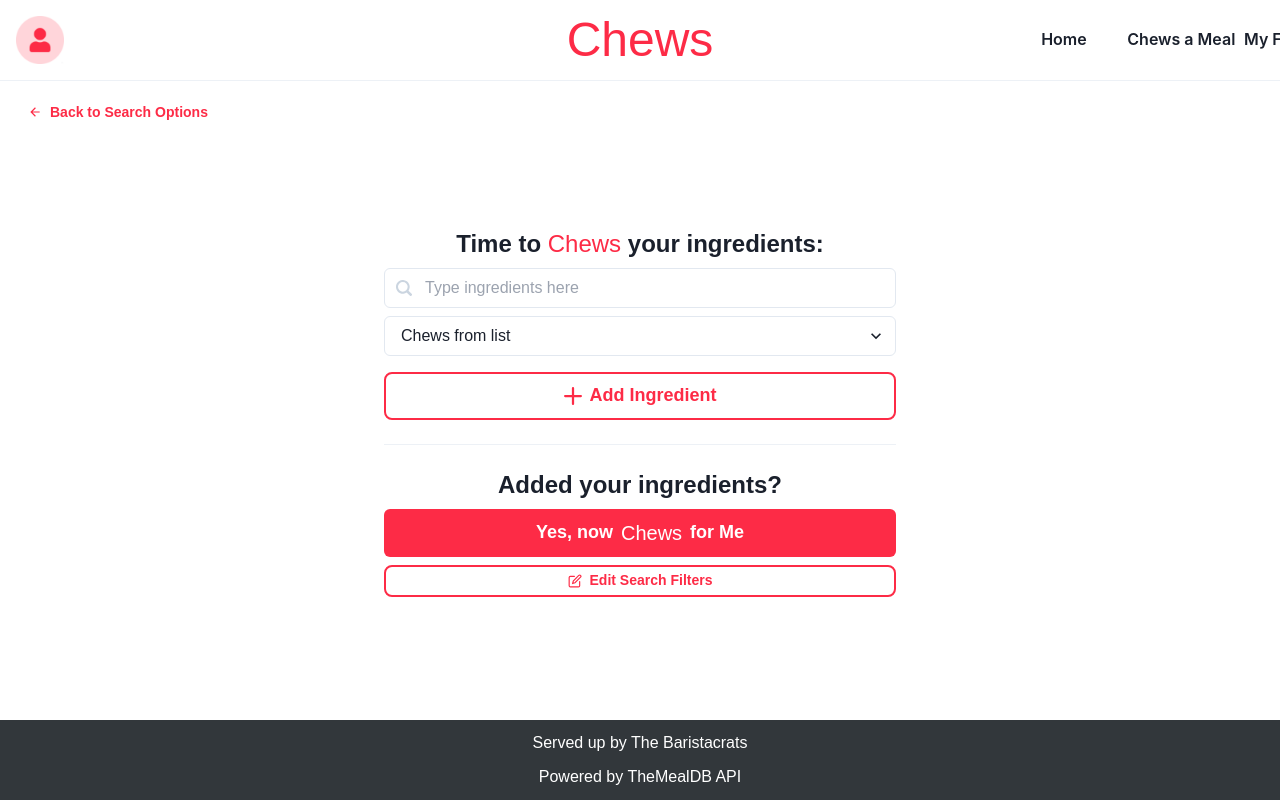
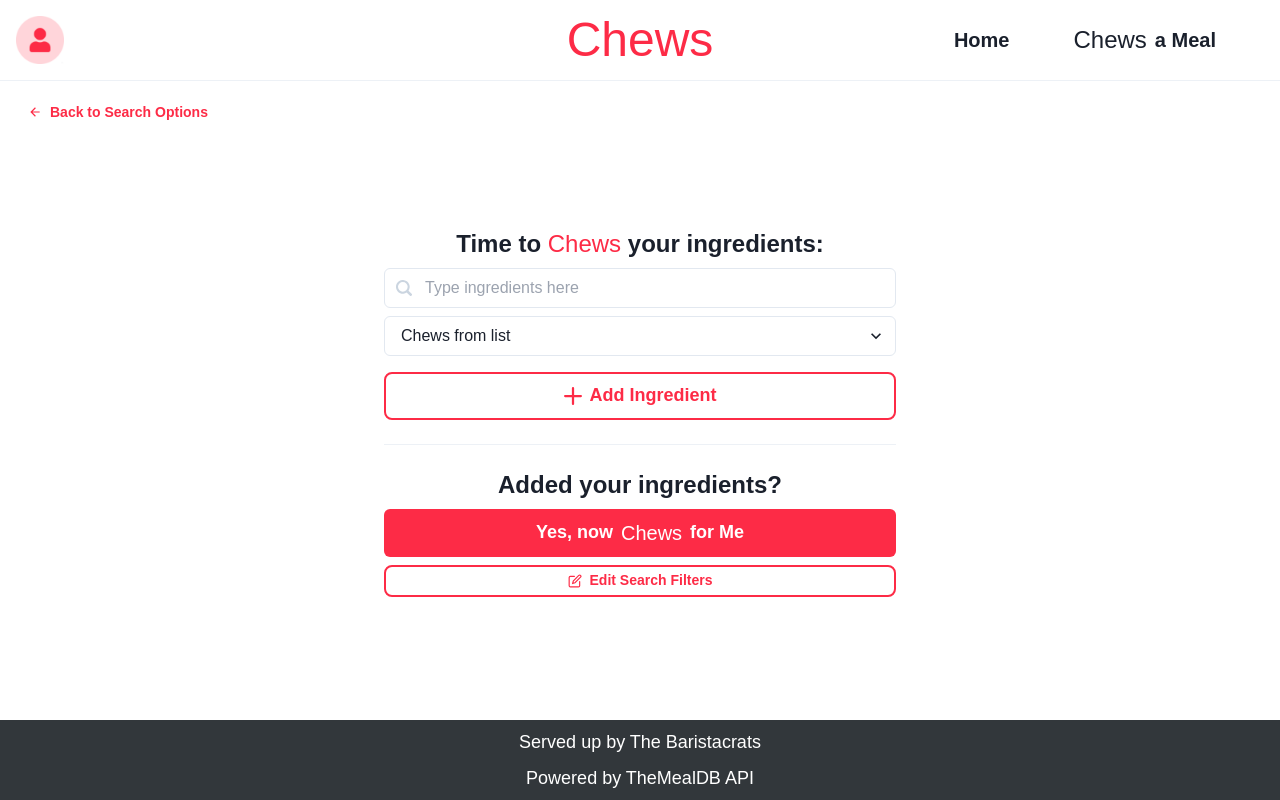
Before and after one commit to simonpartridge86/Chews-App-Frontend, a Next.js app: page /search-ingredients in a window 1280 px wide. Built offline with nearby package versions, Linux system fonts and the light colour scheme; a web font is replaced by a local one.

Commit message:
final front end mvp complete

```diff
--- a/components/Footer.js
+++ b/components/Footer.js
@@ -1,8 +1,15 @@
 export default function Footer() {
   return (
     <div className="flex flex-col justify-evenly items-center bg-dark-color text-light-color h-20 max-h-[10vh] font-nunito">
-      <p>Served up by The Baristacrats</p>
-      <p>Powered by TheMealDB API</p>
+      <p className="text-light-color text-lg font-nunito">
+        Served up by The Baristacrats
+      </p>
+      <p className="text-light-color text-lg font-nunito">
+        Powered by{" "}
+        <a href="https://www.themealdb.com/api.php" target="_blank">
+          TheMealDB API
+        </a>
+      </p>
     </div>
   );
 }
--- a/components/HamburgerMenu.js
+++ b/components/HamburgerMenu.js
@@ -1,152 +1,175 @@
-import { IconButton, Button, Flex, Avatar } from "@chakra-ui/react";
+import { IconButton, Button, Flex, Avatar, background } from "@chakra-ui/react";
 
 import { useState } from "react";
 import { HamburgerIcon, CloseIcon } from "@chakra-ui/icons";
 
 import NextLink from "next/link";
 export default function HamburgerMenu() {
-  const [display, changeDisplay] = useState("none");
+  const [display, setDisplay] = useState("none");
+  const [isBurgerOpen, setIsBurgerOpen] = useState(false);
 
   return (
     <Flex>
       <Flex>
-        {/* Desktop size */}
-        <Flex display={["none", "none", "flex", "flex"]}>
-          <NextLink href="/" passHref>
-            <Button as="a" variant="ghost" aria-label="Home" my={5} w="100%">
+        {/* Desktop view */}
+        <Flex
+          display={["none", "none", "flex", "flex"]}
+          position="fixed"
+          top="0"
+          right="0"
+          flex="row"
+          justifyContent={"flex-end"}
+          alignItems="center"
+          width={"40vw"}
+          height="10vh"
+          gap={"2vh"}
+          mr={"5vh"}
+        >
+          <NextLink href="/home" passHref className="h-[10vh] align-middle">
+            <Button
+              as="a"
+              variant="ghost"
+              aria-label="Home"
+              my={5}
+              size="lg"
+              fontFamily={"brand.main"}
+              fontSize="xl"
+              _hover={{
+                boxShadow: "md",
+                textColor: "brand.light",
+                bgColor: "brand.primary",
+              }}
+            >
               Home
             </Button>
           </NextLink>
 
-          <NextLink href="/meal-options" passHref>
-            <Button as="a" variant="ghost" aria-label="About" my={5} w="100%">
-              <h1>Chews a Meal</h1>
-            </Button>
-          </NextLink>
-
-          <NextLink href="/favourites" passHref>
+          <NextLink href="/meal-select" passHref>
             <Button
               as="a"
               variant="ghost"
-              aria-label="Favourites"
-              my={5}
-              w="100%"
+              aria-label="Chews a Meal"
+              size="lg"
+              fontFamily={"brand.main"}
+              fontSize="xl"
+              _hover={{
+                boxShadow: "md",
+                textColor: "brand.light",
+                bgColor: "brand.primary",
+              }}
+              leftIcon={
+                <span className="font-permanent-marker text-center text-2xl font-normal">
+                  Chews
+                </span>
+              }
             >
-              My Favourites
-            </Button>
-          </NextLink>
-
-          <NextLink href="/profile" passHref>
-            <Button as="a" variant="ghost" aria-label="Profile" my={5} w="100%">
-              My Profile
+              a Meal
             </Button>
           </NextLink>
         </Flex>
 
-        {/* Mobile Size */}
+        {/* Mobile View */}
         <IconButton
           aria-label="Open Menu"
           color={"brand.primary"}
-          bgColor={"#fff"}
+          bgColor={"brand.light"}
           size="lg"
           mr={2}
+          _hover={{
+            bgColor: "brand.primary",
+            color: "brand.light",
+          }}
           icon={<HamburgerIcon w={8} h={8} />}
-          onClick={() => changeDisplay("flex")}
+          onClick={() => {
+            if (!isBurgerOpen) {
+              setDisplay("flex");
+              setIsBurgerOpen(true);
+            } else {
+              setDisplay("none");
+              setIsBurgerOpen(false);
+            }
+          }}
           display={["flex", "flex", "none", "none"]}
         />
       </Flex>
 
-      {/* Mobile Content */}
+      {/* Mobile Dropdown content */}
       <Flex
         bgColor={"brand.primary"}
-        color={"#fff"}
+        color={"brand.light"}
         w="100vw"
         display={display}
+        flex={"column"}
+        justifyContent={"center"}
         zIndex={20}
         h="75vh"
         pos="fixed"
         top="0"
         left="0"
-        z-index={20}
+        pt="10vh"
         overflowY="auto"
         flexDir="column"
       >
-        <Flex justify="flex-end">
-          <IconButton
-            bgColor="brand.primary"
-            color={"#000"}
-            mt={2}
-            mr={2}
-            aria-label="Open Menu"
-            size="xs"
-            icon={
-              <Avatar name="Dan Abrahmov" src="https://bit.ly/dan-abramov" />
-            }
-            onClick={() => changeDisplay("none")}
-          />
-        </Flex>
-
-        <Flex flexDir="column" align="center">
-          <NextLink href="/" passHref>
+        <Flex flexDir="column" align="center" paddingTop={"5vh"}>
+          <NextLink href="/home" passHref>
             <Button
-              onClick={() => changeDisplay("none")}
+              onClick={() => setDisplay("none")}
               as="a"
               variant="ghost"
               aria-label="Home"
-              my={5}
               w="100%"
+              h="10vh"
+              fontFamily={"brand.main"}
+              fontSize="xl"
+              _hover={{
+                fontSize: "3xl",
+                boxShadow: "md",
+              }}
             >
               Home
             </Button>
           </NextLink>
 
-          <NextLink href="/about" passHref>
+          <NextLink href="/meal-select" passHref>
             <Button
-              onClick={() => changeDisplay("none")}
+              onClick={() => setDisplay("none")}
               as="a"
               variant="ghost"
-              aria-label="About"
-              my={5}
+              aria-label="Chews a Meal"
               w="100%"
+              h="10vh"
+              fontFamily={"brand.main"}
+              fontSize="xl"
+              leftIcon={
+                <span className="font-permanent-marker text-center text-2xl text-light-color font-normal">
+                  Chews
+                </span>
+              }
+              _hover={{
+                fontSize: "3xl",
+                boxShadow: "md",
+              }}
             >
-              Chews A Meal
+              a Meal
             </Button>
           </NextLink>
-
-          <NextLink href="/contact" passHref>
-            <Button
-              onClick={() => changeDisplay("none")}
-              as="a"
-              variant="ghost"
-              aria-label="Contact"
-              my={5}
-              w="100%"
-            >
-              My Favourites
-            </Button>
-          </NextLink>
-
-          <NextLink href="/contact" passHref>
-            <Button
-              onClick={() => changeDisplay("none")}
-              as="a"
-              variant="ghost"
-              aria-label="Contact"
-              my={5}
-              w="100%"
-            >
-              My Profile
-            </Button>
-          </NextLink>
-
+          <section className="flex h-[20vh] items-center">
             <IconButton
               bgColor="brand.primary"
               color={"white"}
               aria-label="Open Menu"
               size="lg"
               icon={<CloseIcon />}
-            onClick={() => changeDisplay("none")}
+              _hover={{
+                fontSize: "2xl",
+                boxShadow: "md",
+              }}
+              onClick={() => {
+                setDisplay("none");
+                setIsBurgerOpen(false);
+              }}
             />
+          </section>
         </Flex>
       </Flex>
     </Flex>
--- a/components/NavBar.js
+++ b/components/NavBar.js
@@ -10,7 +10,7 @@ Things to do:
 - Allow dark mode
 */
 
-import { IconButton, Avatar, Flex } from "@chakra-ui/react";
+import { Flex } from "@chakra-ui/react";
 import HamburgerMenu from "./HamburgerMenu";
 import { Divider } from "@chakra-ui/react";
 
@@ -30,6 +30,9 @@ export default function NavBar() {
             <h1
               className="text-center font-permanent-marker text-center
           text-primary-color font-normal text-primary-color text-5xl"
+              onClick={() => {
+                router.push("/home");
+              }}
             >
               Chews
             </h1>
--- a/pages/404.js
+++ b/pages/404.js
@@ -24,7 +24,7 @@ export default function Custom404() {
           colorMode="dark"
           onClick={() => {
             router.push({
-              pathname: "/",
+              pathname: "/home",
             });
           }}
         />
--- a/pages/home.js
+++ b/pages/home.js
@@ -22,17 +22,19 @@ export default function Home() {
         </span>
         " your next meal for you!
       </h2>
+      <section className="w-[75vw] max-w-lg">
         <MainButton
           buttonText="Get Started"
           buttonSize="lg"
           colorMode="dark"
-        buttonWidth="80%"
+          buttonWidth="100%"
           onClick={() => {
             router.push({
               pathname: "/meal-select",
             });
           }}
         />
+      </section>
     </main>
   );
 }
--- a/pages/recipes.js
+++ b/pages/recipes.js
@@ -55,6 +55,7 @@ function Recipes() {
               leftIcon={<StarIcon />}
               buttonText={"Save to Favourites"}
               colorMode="dark"
+              isDisabled={true}
             />
           </section>
           <section className="flex flex-col w-[80vw] items-center space-y-2 my-[2vh] max-w-lg">
```
Also changed, not shown: pages/results/index.js (+5 -4 lines), pages/search-ingredients.js (+10 -15 lines). Lines whose indentation alone changed are shown as unchanged.
